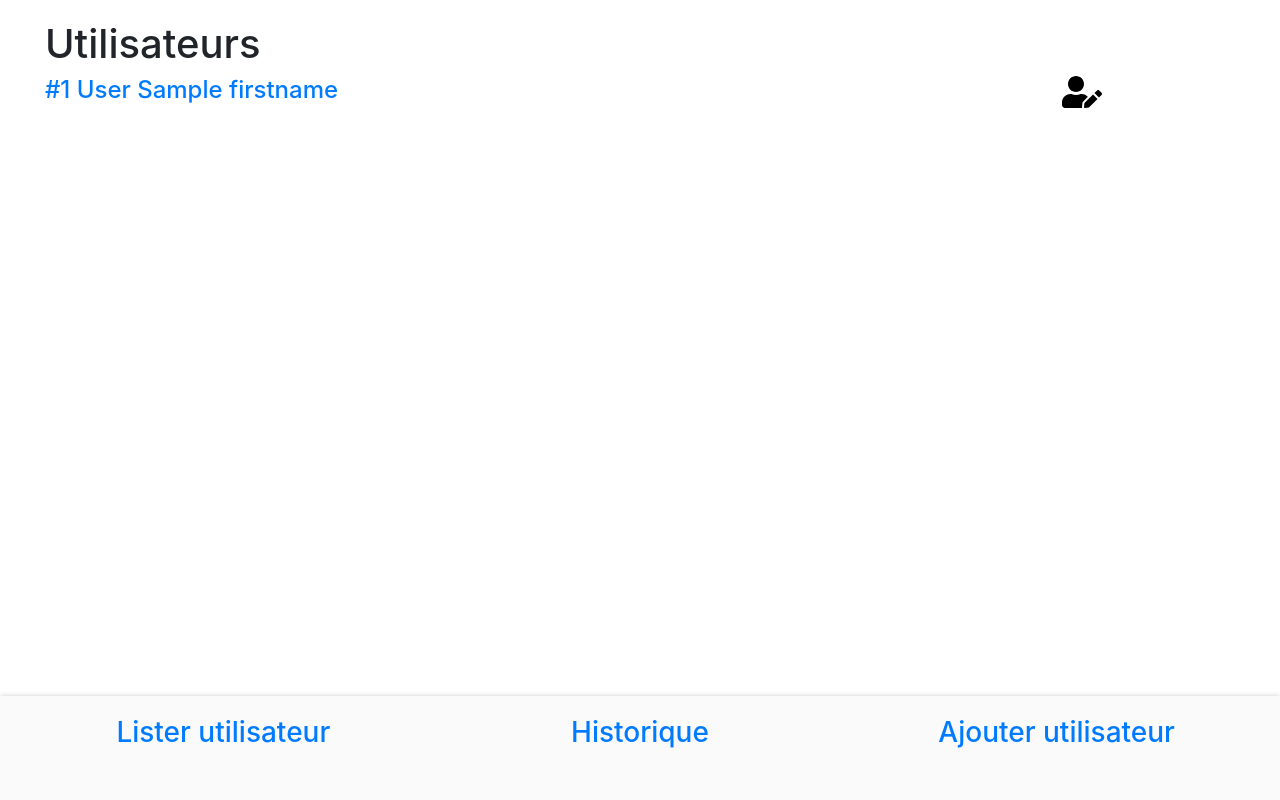
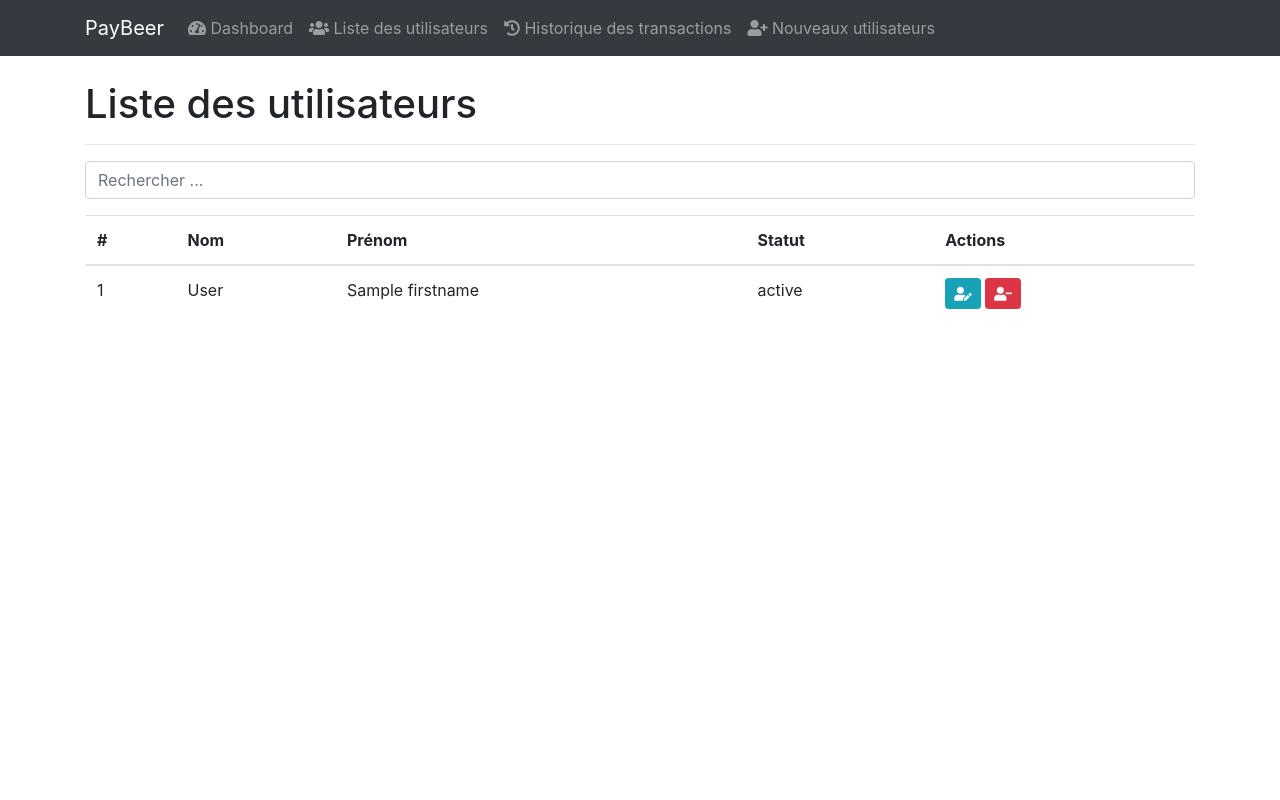
Before and after one commit to HEIGVD-PRO-A-10/PayBeer, a Symfony app: template templates/listUser.html.twig in a window 1280 px wide. Run offline with Twig, Linux system fonts and the light colour scheme; the template is opened without the code that fills it: most values are stand-ins (such as "Sample title", 1, 10 or a date in 2020); some libraries are stand-ins or nearby versions.

Commit message:
Add search users

```diff
--- a/composer.json
+++ b/composer.json
@@ -34,6 +34,7 @@
   },
   "require-dev": {
     "doctrine/doctrine-fixtures-bundle": "^3.3",
+    "fzaninotto/faker": "^1.9",
     "symfony/debug-pack": "*",
     "symfony/maker-bundle": "^1.0",
     "symfony/profiler-pack": "*",
--- a/public/css/main.css
+++ b/public/css/main.css
@@ -1,32 +1,33 @@
 body, html {
     height: 100%;
-    padding: 0!important;
+    padding: 0 !important;
 }
 
-.page-content{
+.page-content {
     height: 87%;
 }
 
-.title-light-info{
-    color: #ff0266!important;
+.title-light-info {
+    color: #ff0266 !important;
     font-weight: lighter;
 }
 
-.page-content{
+.page-content {
     padding-top: 20px;
 }
 
 /* FOOTER */
-.footer-tab{
-
-    height: 13%;
+.footer-tab {
+    height: 60px;
+    width: 100%;
     margin: 0;
-    padding-top: 20px;
+    padding: 0;
     text-align: center;
+    position: fixed;
+    bottom: 0;
 }
 
-.tab-item{
-
+.tab-item {
     text-align: center;
 }
 
@@ -40,20 +41,21 @@ body, html {
 
 /* USER FORM */
 
-.form-user-top{
+.form-user-top {
 }
 
-.form-title{
+.form-title {
     text-align: center;
 }
-.title-id{
+
+.title-id {
     text-align: right;
     display: flex;
     direction: rtl;
     align-self: center;
 }
 
-.form-user{
+.form-user {
     margin-top: 50px;
 }
 
@@ -61,7 +63,7 @@ body, html {
     width: 40px;
 }
 
-.btn-form-user{
+.btn-form-user {
     height: 60px;
     font-size: 18pt;
 }
@@ -73,13 +75,14 @@ body, html {
 }
 
 
-/*CHANGE DEFAULT BOOTSTRAP*/
+/* CHANGE DEFAULT BOOTSTRAP */
 .btn {
-    border-radius: 0!important;
+    border-radius: 0 !important;
 }
-.btn-primary{
-    background-color: #ff0266!important;
-    border-color: transparent!important;
+
+.btn-primary {
+    background-color: #ff0266 !important;
+    border-color: transparent !important;
 }
 
 /*Change text to icon responsively*/
@@ -87,14 +90,17 @@ body, html {
     .tab-icon {
         display: none;
     }
+
     .tab-text {
         display: inline-block;
     }
 }
+
 @media (max-width: 640px) {
     .tab-icon {
         display: inline-block;
     }
+
     .tab-text {
         display: none;
     }
--- a/public/css/theme/dark.css
+++ b/public/css/theme/dark.css
@@ -9,7 +9,7 @@ body {
 
 .footer-tab {
     background-color: #1D1D1D;
-    box-shadow: 0px 0px 5px black;
+    box-shadow: 0 0 5px black;
 }
 
 .icon {
--- a/templates/addUser.html.twig
+++ b/templates/addUser.html.twig
@@ -1,4 +1,4 @@
-{% extends "content.html.twig" %}
+{% extends "base.html.twig" %}
 
 
 {% block page %}
--- a/templates/base.html.twig
+++ b/templates/base.html.twig
@@ -1,11 +1,12 @@
 <!DOCTYPE html>
-<html lang="en">
+<html lang="fr">
     <head>
         <meta charset="UTF-8">
         <meta name="viewport" content="width=device-width, user-scalable=no">
-        <title>{% block title %}Welcome!{% endblock %}</title>
+        <title>{% block title %}PayBeer{% endblock %}</title>
 
         {% block stylesheets %}
+            <!-- Bootstrap -->
             <link rel="stylesheet" href="{{ asset('css/bootstrap.min.css') }}">
 
             <!-- FontAwesome -->
@@ -25,6 +26,10 @@
         {% block body %}
         {% endblock %}
 
+        {% block footer %}
+            {% include 'footer.html.twig' %}
+        {% endblock %}
+
         {% block javascripts %}
             <script src="{{ asset('js/jquery-3.4.1.min.js') }}"></script>
             <script src="{{ asset('js/bootstrap.min.js') }}"></script>
--- a/templates/content.html.twig
+++ /dev/null
@@ -1,13 +0,0 @@
-{% extends "base.html.twig" %}
-
-{% block body %}
-
-    <div class="col-12 page-content">
-        {% block page %}
-        {% endblock %}
-    </div>
-
-    {% block footer %}
-    {% endblock %}
-
-{% endblock %}
--- a/templates/editUser.html.twig
+++ b/templates/editUser.html.twig
@@ -1,4 +1,4 @@
-{% extends "content.html.twig" %}
+{% extends "base.html.twig" %}
 
 {% block page %}
     {% include 'formUser.html.twig' with { 'isEdit' : '1' } %}
--- a/templates/footer.html.twig
+++ b/templates/footer.html.twig
@@ -1,20 +1,20 @@
-<div class="col-12 footer-tab row">
+<div class="footer-tab row">
     <div class="tab-item col-4">
         <a href="{{ path('list_user') }}">
-            <h3 class="tab-text {% if current_page == 'list_user' %} active {% endif %}">Lister utilisateur</h3>
-            <img src="{{ asset("icon/list-ul-solid.svg") }}" class="icon tab-icon {% if current_page == 'list_user' %} tab-active {% endif %}">
+            <h3 class="tab-text ">Lister utilisateur</h3>
+            <img src="{{ asset("icon/list-ul-solid.svg") }}" class="icon tab-icon tab-active">
         </a>
     </div>
     <div class="tab-item col-4">
         <a href="{{ path('history') }}">
-            <h3 class="tab-text {% if current_page == 'history' %} active {% endif %}">Historique</h3>
-            <img src="{{ asset("icon/exchange-alt-solid.svg") }}" class="icon tab-icon {% if current_page == 'history' %} tab-active {% endif %}">
+            <h3 class="tab-text">Historique</h3>
+            <img src="{{ asset("icon/exchange-alt-solid.svg") }}" class="icon tab-icon tab-active">
         </a>
     </div>
     <div class="tab-item col-4">
         <a href="{{ path('add_user') }}">
-            <h3 class="tab-text {% if current_page == 'add_user' %} active {% endif %}">Ajouter utilisateur</h3>
-            <img src="{{ asset("icon/user-plus-solid.svg") }}" class="icon tab-icon {% if current_page == 'add_user' %} tab-active {% endif %}">
+            <h3 class="tab-text">Ajouter utilisateur</h3>
+            <img src="{{ asset("icon/user-plus-solid.svg") }}" class="icon tab-icon tab-active">
         </a>
     </div>
 </div>
--- a/templates/history.html.twig
+++ b/templates/history.html.twig
@@ -1,5 +1 @@
-{% extends "content.html.twig" %}
-
-{% block footer %}
-    {% include 'footer.html.twig' %}
-{% endblock %}
+{% extends "base.html.twig" %}
--- a/templates/home.html.twig
+++ b/templates/home.html.twig
@@ -1,5 +1 @@
-{% extends "content.html.twig" %}
-
-{% block footer %}
-    {% include 'footer.html.twig' %}
-{% endblock %}
+{% extends "layout.html.twig" %}
--- /dev/null
+++ b/templates/layout.html.twig
@@ -0,0 +1,66 @@
+{% set route_name = app.request.attributes.get('_route') %}
+<!doctype html>
+<html lang="en">
+<head>
+    <meta charset="utf-8">
+    <meta name="viewport" content="width=device-width, initial-scale=1, shrink-to-fit=no">
+    <title>{% block title %}{% endblock %}</title>
+
+
+    <!-- Bootstrap core CSS -->
+    <link href="{{ asset('css/bootstrap.min.css') }}" rel="stylesheet">
+    <link href="{{ asset('css/all.min.css') }}" rel="stylesheet">
+    {% block stylesheets %}{% endblock %}
+
+    <meta name="theme-color" content="#563d7c">
+    <style>
+        body {
+            padding-top: 5rem;
+        }
+    </style>
+</head>
+<body>
+{% block body %}
+    <nav class="navbar navbar-expand-md navbar-dark bg-dark fixed-top">
+        <div class="container">
+            <a class="navbar-brand" href="#">PayBeer</a>
+            <button class="navbar-toggler" type="button" data-toggle="collapse" data-target="#navbarsExampleDefault"
+                    aria-controls="navbarsExampleDefault" aria-expanded="false" aria-label="Toggle navigation">
+                <span class="navbar-toggler-icon"></span>
+            </button>
+
+            <div class="collapse navbar-collapse" id="navbarsExampleDefault">
+                <ul class="navbar-nav mr-auto">
+                    <li class="nav-item {{ route_name == 'home' ? 'active' }}">
+                        <a class="nav-link" href="{{ path('home') }}"><i class="fa fa-tachometer-alt"></i> Dashboard
+                            <span class="sr-only">(current)</span></a>
+                    </li>
+                    <li class="nav-item {{ route_name == 'list_user' ? 'active' }}">
+                        <a class="nav-link" href="{{ path('list_user') }}"><i class="fa fa-users"></i> Liste des
+                            utilisateurs</a>
+                    </li>
+                    <li class="nav-item {{ route_name == 'history' ? 'active' }}">
+                        <a class="nav-link" href="{{ path('history') }}"><i class="fa fa-history"></i> Historique des
+                            transactions</a>
+                    </li>
+                    <li class="nav-item {{ route_name == 'newUsers' ? 'active' }}">
+                        <a class="nav-link" href="#"><i class="fa fa-user-plus"></i> Nouveaux utilisateurs</a>
+                    </li>
+                </ul>
+            </div>
+        </div>
+    </nav>
+
+    <main role="main" class="container">
+
+        {% block main %}
+
+        {% endblock %}
+
+    </main>
+{% endblock %}
+
+<script src="{{ asset('js/jquery-3.4.1.min.js') }}"></script>
+<script src="{{ asset('js/bootstrap.min.js') }}"></script>
+</body>
+</html>
--- a/templates/listUser.html.twig
+++ b/templates/listUser.html.twig
@@ -1,35 +1,37 @@
-{% extends "content.html.twig" %}
+{% extends "layout.html.twig" %}
 
-{% block page %}
-
-
-    <div class="col-12 content-list-users" id="listUser">
-
-        <div class="col-12">
-            <h1 class="list-user-title">Utilisateurs</h1>
+{% block main %}
+    <h1>Liste des utilisateurs</h1>
+    <hr>
+    <form method="get">
+        <div class="form-group">
+            <label for="search" class="sr-only"></label>
+            <input type="search" class="form-control mb-3" id="search" name="q" placeholder="Rechercher ...">
         </div>
-
+    </form>
+    <table class="table">
+        <thead>
+        <tr>
+            <th>#</th>
+            <th>Nom</th>
+            <th>Prénom</th>
+            <th>Statut</th>
+            <th>Actions</th>
+        </tr>
+        </thead>
+        <tbody>
         {% for user in users %}
-            <div class="user col-12" id="{{ user['id'] }}">
-                <div class="row">
-                    <a class="col-10" data-toggle="collapse" href="#collapseUserInfo{{ user['id'] }}" role="button" aria-expanded="false" aria-controls="collapseUserInfo{{ user['id'] }}">
-                        <h4>#{{ user['id'] }} {{ user['lastname'] }} {{ user['firstname'] }}</h4>
-                    </a>
-                    <a href="{{ path('edit_user', {'userID': user['id']}) }}" class="col-2">
-                        <img src="{{ asset("icon/user-edit-solid.svg") }}" class="user-form-close icon">
-                    </a>
-                </div>
-                <div class="collapse" id="collapseUserInfo{{ user['id'] }}">
-                    <p>Montant : {{ user['amount'] }}</p>
-                    <p>Actif : {{ user['isActiv'] }}</p>
-                </div>
-            </div>
+            <tr>
+                <td>{{ user.id }}</td>
+                <td>{{ user.lastname }}</td>
+                <td>{{ user.firstname }}</td>
+                <td>{{ user.status }}</td>
+                <td>
+                    <a href="#" class="btn btn-sm btn-info"><i class="fa fa-user-edit"></i></a>
+                    <a href="#" class="btn btn-sm btn-danger"><i class="fa fa-user-minus"></i></a>
+                </td>
+            </tr>
         {% endfor %}
-    </div>
-
+        </tbody>
+    </table>
 {% endblock %}
-
-
-{% block footer %}
-    {% include 'footer.html.twig' %}
-{% endblock %}
--- a/templates/security/login.html.twig
+++ b/templates/security/login.html.twig
@@ -1,10 +1,8 @@
-{% extends 'base.html.twig' %}
+{% extends 'layout.html.twig' %}
 
 {% block title %}Connexion à PayBeer{% endblock %}
 
 {% block stylesheets %}
-    <link rel="stylesheet" href="{{ asset('css/bootstrap.min.css') }}">
-    <link rel="stylesheet" href="{{ asset('css/all.min.css') }}">
     <link rel="stylesheet" href="{{ asset('css/login.css') }}">
 {% endblock %}
 
```
Also changed, not shown: src/Controller/UsersController.php (+14 -42 lines), src/DataFixtures/AdminFixtures.php (deleted, +0 -50 lines), src/DataFixtures/AppFixtures.php (+74 -2 lines), src/Repository/UserRepository.php (+12 -4 lines), 2 other files.
